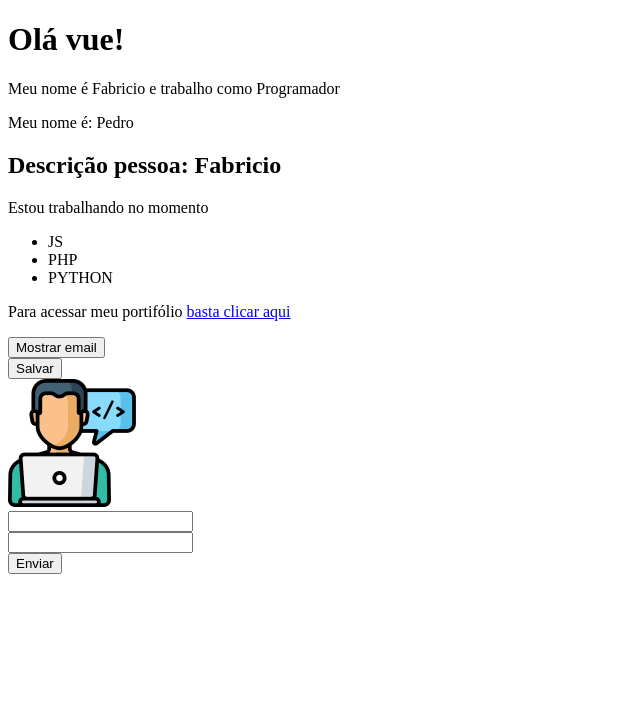
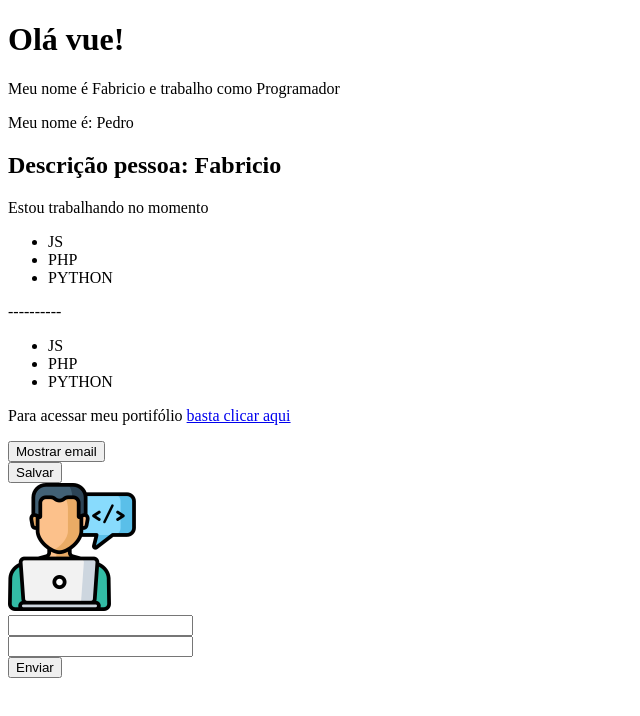
Before and after one commit to fabriciomarx/ProjetoVue, a Vue app: page / in a window 1280 px wide. Shown: the top 716 px of the page, without its empty margins (0-640 px from the left). Built offline with nearby package versions, Linux system fonts and the light colour scheme.

Commit message:
Renderização de listas (v-for)

```diff
--- a/src/components/MyInfo.vue
+++ b/src/components/MyInfo.vue
@@ -3,9 +3,11 @@
         <p v-if="esta_trabalhando">Estou trabalhando no momento </p>
         <p v-else>Utilizo as seguintes tecnologias</p>
         <ul>
-            <li>JS</li>
-            <li>PHP</li>
-            <li>PYTHON</li>
+            <li v-for="(item,index) in backend_tecnologias" :key="index">{{item}}</li>
+        </ul>
+        <p>----------</p>
+        <ul>
+            <li v-for="item in frontend_tecnologias" :key="item.id">{{item.linguagem}}</li>
         </ul>
 
         <p v-show="mostrar_email">Mande uma menssssagem para: {{email}}</p>
@@ -33,7 +35,13 @@
                 mostrar_email: false,
                 email: 'fabricio_m.s@hotmail.com',
                 meu_link: 'https://google.com.br',
-                textoBotao: 'Mostrar email'
+                textoBotao: 'Mostrar email',
+                backend_tecnologias: ['JS','PHP','PYTHON'],
+                frontend_tecnologias: [
+                    {id: 1, linguagem: 'JS'},
+                    {id: 2, linguagem: 'PHP'},
+                    {id: 3, linguagem: 'PYTHON'}
+                ]
             }
         },
         methods: {
```
